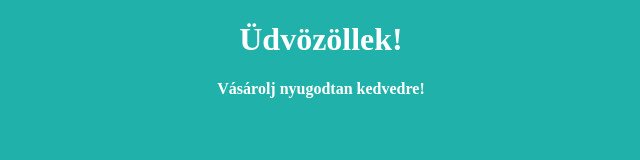
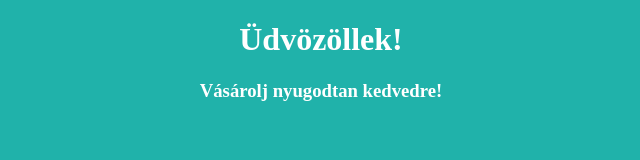
Before and after one commit to Gergo06-py/webshop, a plain HTML site: page webshop.html in a window 1280 px wide. Shown: the whole page, without its empty margins (319-959 px from the left). Drawn offline with Linux system fonts and the light colour scheme.

Commit message:
Update webshop.html

```diff
--- a/webshop.html
+++ b/webshop.html
@@ -6,6 +6,6 @@
 <body style="background-color:LightSeaGreen;">
 
 <h1 style="text-align: center; color: white;">Üdvözöllek!</h1>
-  <h4 style="text-align: center; color: white;">Vásárolj nyugodtan kedvedre!</h4>
+  <h3 style="text-align: center; color: white;">Vásárolj nyugodtan kedvedre!</h3>
 </body>
 </html>
```
